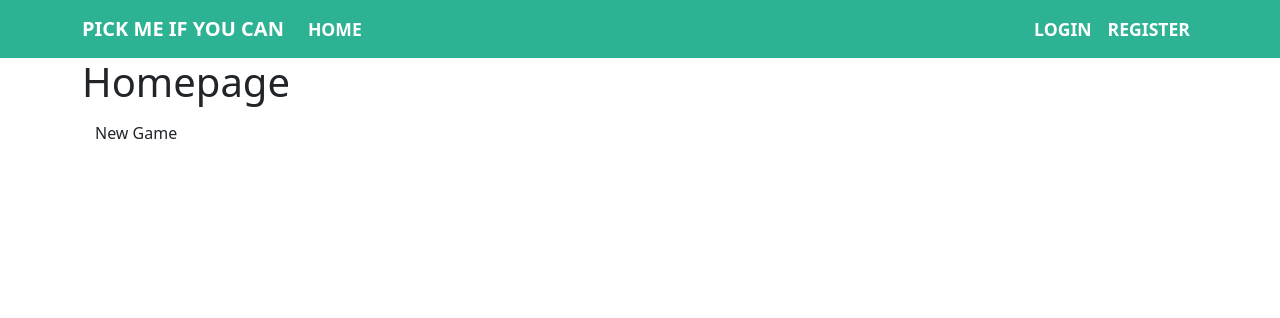
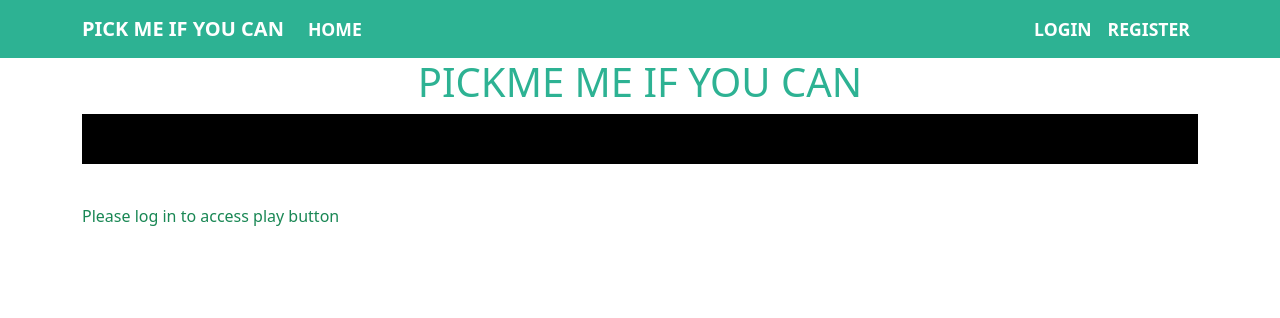
Before and after one commit to trevin-livele/python_click_me_game, a Flask app: page / in a window 1280 px wide. Shown: the top 318 px of the page. Run offline with Flask 2, Linux system fonts and the light colour scheme; some web fonts are replaced.

Commit message:
created the logic for the game and styling

```diff
--- a/app/config.py
+++ b/app/config.py
@@ -1,7 +1,4 @@
-from distutils.log import DEBUG
 import os
-
-
 class Config:
 
     #database uri from .env file
--- /dev/null
+++ b/app/static/css/index.css
@@ -0,0 +1,54 @@
+.btn {
+    cursor: pointer;
+    padding: 15px;
+    border: 1px solid black;
+    text-align: center;
+    background-color: blue;
+    color: white;
+}
+
+.page {
+    display: none;
+    margin: auto;
+    margin-top: 40px;
+}
+
+.visible {
+    display: block;
+}
+
+.pop {
+    border: 1px solid #2DB293;;
+    width: 100px;
+    height: 100px;
+    display: inline-block;
+    text-align: center;
+    vertical-align: middle;
+    color: #ddd;
+    font-size: 2em;
+    font-family: fantasy;
+}
+
+.row {
+    display: block;
+}
+
+.game {
+    border: 1px solid black;
+}
+
+.active {
+    border: 1px solid blue;
+    background-color: aliceblue;
+    color: black;
+    box-shadow: 5px 5px #555;
+    cursor: pointer;
+}
+
+.stats {
+    height: 50px;
+    background-color: black;
+    color: white;
+    font-size: 1.5em;
+    text-align: center;
+}
--- a/app/templates/base.html
+++ b/app/templates/base.html
@@ -36,6 +36,8 @@
     <script src="https://code.jquery.com/jquery-3.5.1.slim.min.js" integrity="sha384-DfXdz2htPH0lsSSs5nCTpuj/zy4C+OGpamoFVy38MVBnE+IbbVYUew+OrCXaRkfj" crossorigin="anonymous"></script>
     <script src="https://cdn.jsdelivr.net/npm/popper.js@1.16.1/dist/umd/popper.min.js" integrity="sha384-9/reFTGAW83EW2RDu2S0VKaIzap3H66lZH81PoYlFhbGU+6BZp6G7niu735Sk7lN" crossorigin="anonymous"></script>
     <script src="https://cdn.jsdelivr.net/npm/bootstrap@4.5.3/dist/js/bootstrap.min.js" integrity="sha384-w1Q4orYjBQndcko6MimVbzY0tgp4pWB4lZ7lr30WKz0vr/aWKhXdBNmNb5D92v7s" crossorigin="anonymous"></script>
+    <link rel="stylesheet" href="{{url_for('static', filename='js/index.js')}}">
+
 </body>
 
 </html>
--- a/app/templates/index.html
+++ b/app/templates/index.html
@@ -1,11 +1,143 @@
 {% extends 'base.html' %}
 {% block content %}
-<h1>Homepage</h1>
+<h1 style="text-align:center; color: #2DB293;">PICKME ME IF YOU CAN</h1>
     <div class="gamearea">
         <div class="stats"></div>
         <div class="main page">
+            {% if current_user.is_authenticated %}
             <div class="starter"> <a class="btn newGame">New Game</a> </div>
+            {% else %}
+            <p class="text-success">Please log in to access play button</p>
+            {% endif %}
         </div>
         <div class="game page"> </div>
     </div>
+    <script>
+        const playArea = {};
+const player = {};
+let gameObj;
+playArea.stats = document.querySelector(".stats");
+playArea.main = document.querySelector(".main");
+playArea.game = document.querySelector(".game");
+playArea.btns = Array.from(document.querySelectorAll(".btn"));
+playArea.page = Array.from(document.querySelectorAll(".page"));
+document.addEventListener("DOMContentLoaded", getData);
+playArea.btns.forEach(function (item) {
+    item.addEventListener('click', handleBtn);
+})
+
+function getData() {
+    playArea.main.classList.add("visible");
+    fetch("//discoveryvip.com/shared/json.php?f=game").then(function (rep) {
+        return rep.json();
+    }).then(function (data) {
+        gameObj = data.data;
+        console.log(gameObj);
+        buildBoard();
+    })
+}
+
+function updateScore() {
+    playArea.scorer.innerHTML = "Score: " + player.score + " Lives: " + player.items;
+}
+
+function buildBoard() {
+    playArea.scorer = document.createElement("span");
+    playArea.scorer.innerHTML = "Press Button to Start";
+    playArea.stats.appendChild(playArea.scorer);
+    let rows = 5;
+    let cols = 5;
+    let cnt = 0;
+    playArea.game.style.width = cols * 100 + (cols * 2);
+    playArea.game.style.margin = "auto";
+    for (let y = 0; y < rows; y++) {
+        let divMain = document.createElement("div");
+        divMain.setAttribute("class", "row");
+        divMain.style.width = cols * 100 + (cols * 2);
+        for (let x = 0; x < cols; x++) {
+            let div = document.createElement("div");
+            div.setAttribute("class", "pop");
+            cnt++;
+            div.innerText = cnt;
+            div.cnt = cnt;
+            divMain.appendChild(div);
+        }
+        playArea.game.appendChild(divMain);
+    }
+}
+
+function handleBtn(e) {
+    if (e.target.classList.contains("newGame")) {
+        startGame();
+    }
+}
+
+function startGame() {
+    player.score = 0;
+    player.items = 10;
+    playArea.main.classList.remove("visible");
+    playArea.game.classList.add("visible");
+    player.gameOver = false;
+    startPop();
+    updateScore();
+}
+
+function randomUp() {
+    const pops = document.querySelectorAll(".pop");
+    const idx = Math.floor(Math.random() * pops.length);
+    if (pops[idx].cnt == playArea.last) {
+        return randomUp();
+    }
+    playArea.last = pops[idx].cnt;
+    return pops[idx];
+}
+
+function startPop() {
+    let newPop = randomUp();
+    newPop.classList.add("active");
+    newPop.addEventListener("click", hitPop);
+    const time = Math.round(Math.random() * (1500) + 750);
+    const val = Math.floor(Math.random() * gameObj.length);
+    newPop.old = newPop.innerText;
+    newPop.v = gameObj[val].value;
+    newPop.innerHTML = gameObj[val].icon + "<br>" + gameObj[val].value;
+    playArea.inPlay = setTimeout(function () {
+        newPop.classList.remove("active");
+        newPop.removeEventListener("click", hitPop);
+        newPop.innerText = newPop.old;
+        if (newPop.v > 0) {
+            player.items--;
+            updateScore();
+        }
+        if (player.items <= 0) {
+            gameOver();
+        }
+        if (!player.gameOver) {
+            startPop();
+        }
+    }, time);
+}
+
+function gameOver() {
+    player.gameOver = true;
+    playArea.main.classList.add("visible");
+    playArea.game.classList.remove("visible");
+    document.querySelector(".newGame").innerText = "Try Again";
+}
+
+function hitPop(e) {
+    console.log(e.target.cnt);
+    console.log(e.target.v);
+    let newPop = e.target;
+    player.score = player.score + newPop.v;
+    updateScore();
+    newPop.classList.remove("active");
+    newPop.removeEventListener("click", hitPop);
+    newPop.innerText = newPop.old;
+    clearTimeout(playArea.inPlay);
+    if (!player.gameOver) {
+        startPop();
+    }
+}
+    </script>
 {% endblock %}
```
Also changed, not shown: app/static/js/index.js (added). Lines whose indentation alone changed are shown as unchanged.
